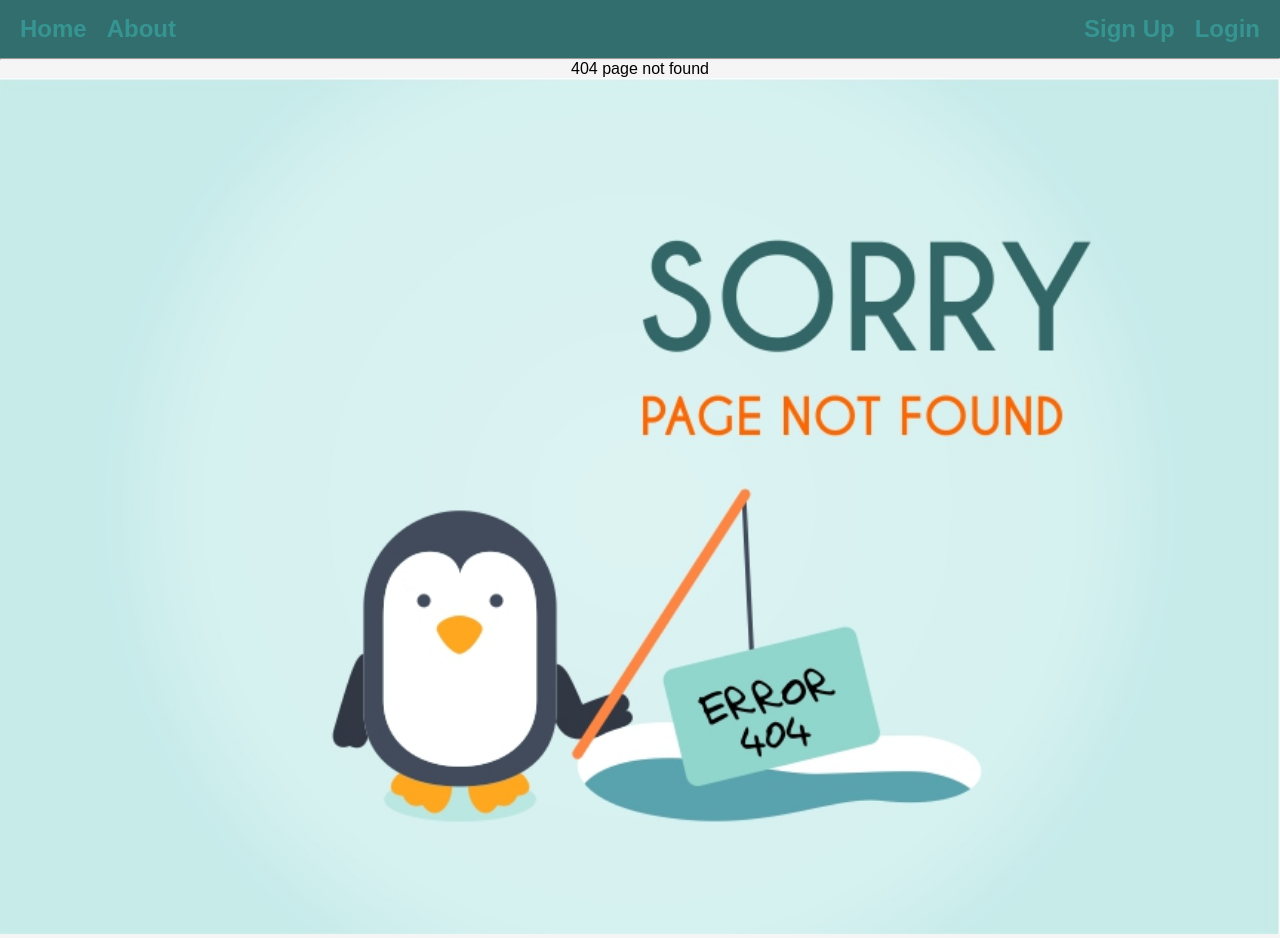
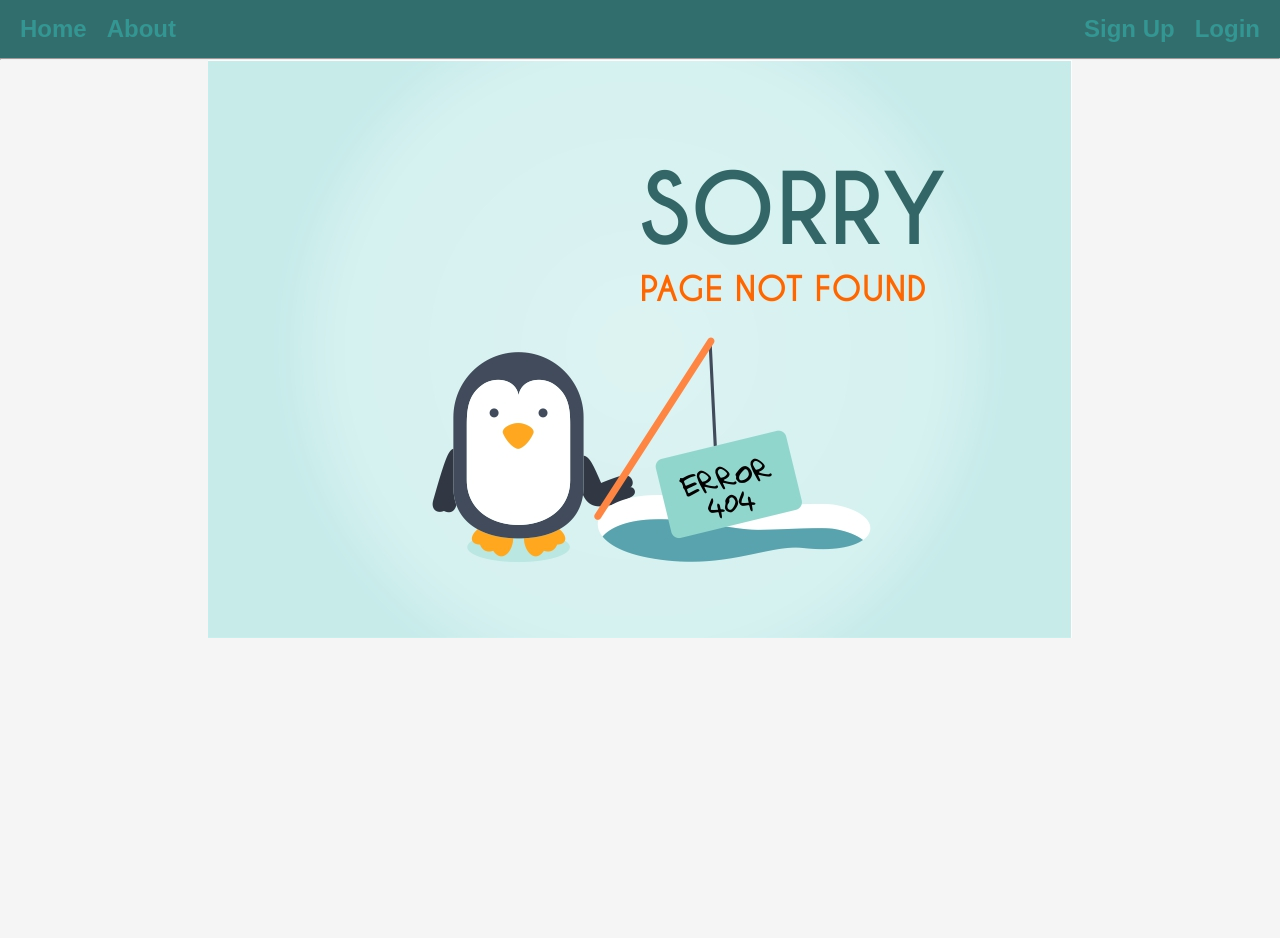
Before and after one commit to MaxScarlet/RestTime, a React (Create React App) app in the folder Frontend/: page /list in a window 1280 px wide. Before the commit this address had no page. After the commit the page ends 800 px from the top, so only its background shows below. Built offline with nearby package versions, Linux system fonts and the light colour scheme; what notyf would draw is missing.

Commit message:
Added 404 page

```diff
--- a/Frontend/src/Components/LayoutArea/PageNotFound/PageNotFound.css
+++ b/Frontend/src/Components/LayoutArea/PageNotFound/PageNotFound.css
@@ -1,3 +1,4 @@
-.PageNotFound {
-
+img{
+    height: fit-content;
+    width: fit-content;
 }
--- a/Frontend/src/Components/LayoutArea/PageNotFound/PageNotFound.tsx
+++ b/Frontend/src/Components/LayoutArea/PageNotFound/PageNotFound.tsx
@@ -1,11 +1,9 @@
 import "./PageNotFound.css";
-import image from "../../../../public/images/404_page.jpg";
 
 function PageNotFound(): JSX.Element {
   return (
     <div className="PageNotFound">
-      <span> 404 page not found</span>
-      <img src={image} />
+      <img src="/images/404_page.jpg" />
     </div>
   );
 }
```
